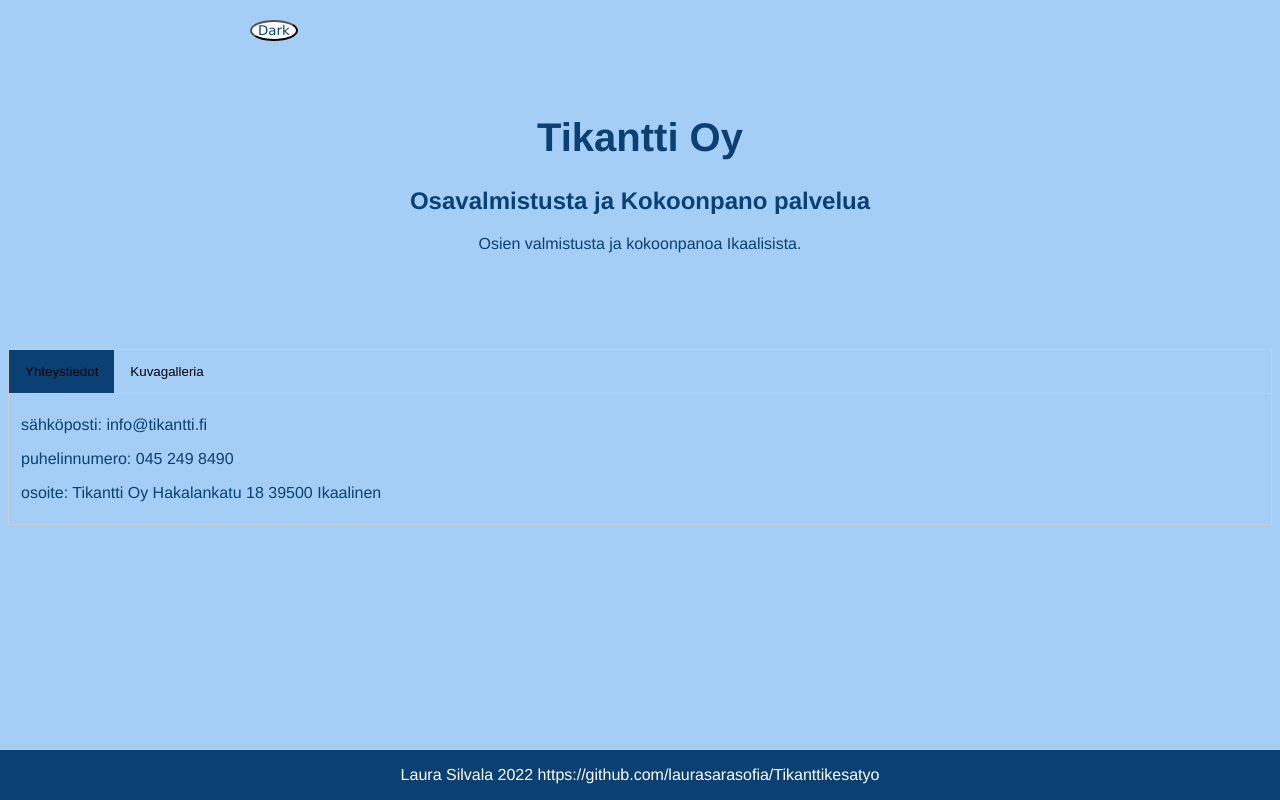
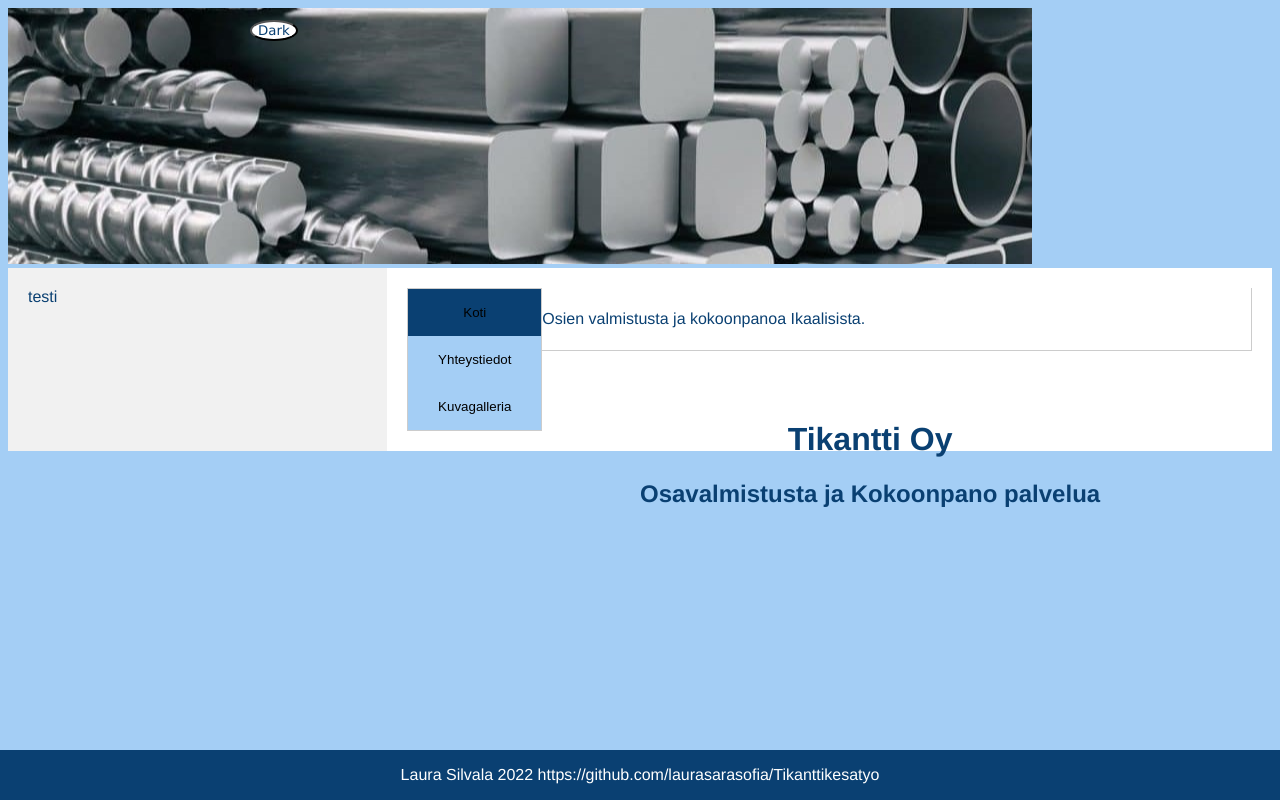
Before and after one commit to laurasarasofia/Tikanttikesatyo, a plain HTML site: page index.html in a window 1280 px wide. Drawn offline with Linux system fonts and the light colour scheme.

Commit message:
yritetty muokata layoutia paremmaksi, hyvin kesken
jaettu sivua osiin
lisätty hero image otsikkoon, jonka takia otsikon teksti aivan väärässä kohtaa...

```diff
--- a/index.html
+++ b/index.html
@@ -7,17 +7,30 @@
     <meta name="viewport" content="width=device-width, initial-scale=1.0">
     <title>Tikantti</title>
     <link rel="stylesheet" href="main.css">
+    <link rel="stylesheet" href="https://cdnjs.cloudflare.com/ajax/libs/font-awesome/4.7.0/css/font-awesome.min.css">
+
 </head>
 
 <body class="light-theme">
     <div class="header">
+        <img src="metalli.jpg" alt="hero-image">
+        <div class="headertext">
             <h1>Tikantti Oy</h1>
             <h2>Osavalmistusta ja Kokoonpano palvelua</h2>
-        <p>Osien valmistusta ja kokoonpanoa Ikaalisista.</p>
         </div>
+    </div>
+    <div class="row">
+        <div class="side">
+            <h>testi</h>
+        </div>
+        <div class="main">
             <div class="tab">
+                <button class="tablinks" onclick="openTab(event, 'Koti')" id="defaultOpen">Koti</button>
                 <button class="tablinks" onclick="openTab(event, 'Yhteystiedot')" id="defaultOpen">Yhteystiedot</button>
                 <button class="tablinks" onclick="openTab(event, 'Kuvagalleria')">Kuvagalleria</button>
+            </div>
+            <div id="Koti" class="tabcontent">
+                <p>Osien valmistusta ja kokoonpanoa Ikaalisista.</p>
             </div>
             <div id="Yhteystiedot" class="tabcontent">
                 <p>sähköposti: info@tikantti.fi</p>
@@ -30,7 +43,8 @@
                 <img src="talli.jpg" alt="talli" style="width:246px;height:auto;">
                 <img src="tikkaat.jpg" alt="tikkaat" style="width:246px;height:auto;">
             </div>
-
+        </div>
+    </div>
     <div>
         <button class="btn">Dark</button>
     </div>
@@ -38,6 +52,7 @@
         <p>Laura Silvala 2022 https://github.com/laurasarasofia/Tikanttikesatyo </p>
     </div>
 
+
     <script src="app.js"></script>
     <noscript>You need to enable JavaScript to view the full site.</noscript>
 </body>
--- a/main.css
+++ b/main.css
@@ -10,23 +10,59 @@ body {
     font-family: helvetica;
 }
 
+* {
+    box-sizing: border-box;
+  }
+
+  /* Column container */
+  .row {
+    display: flex;
+    flex-wrap: wrap;
+  }
+
+  /* Create two unequal columns that sits next to each other */
+  /* Sidebar/left column */
+  .side {
+    flex: 30%; /* Set the width of the sidebar */
+    background-color: #f1f1f1; /* Grey background color */
+    padding: 20px; /* Some padding */
+  }
+
+  /* Main column */
+  .main {
+    flex: 70%; /* Set the width of the main content */
+    background-color: white; /* White background color */
+    padding: 20px; /* Some padding */
+  }
+
 .header {
-    padding: 80px;
-    text-align: center;
     background: var(--bg);
     color: var(--fontColor);
 
 }
 
-.header h1 {
-    font-size: 40px;
+.header img {
+    width: 1024px;
+    height: 256px;
+    background-position: center;
+    background-size: cover;
+    position: relative;
+}
+
+.header .headertext {
+    text-align: center;
+    position: absolute;
+    top: 50%;
+    left: 50%;
 }
 
 
 .tab {
-    overflow: hidden;
+    float: left;
     border: 1px solid #ccc;
     background-color: #a4cef5;
+    width: 16%;
+
 }
 
 .tab button {
@@ -35,14 +71,17 @@ body {
     border: none;
     outline: none;
     cursor: pointer;
-    padding: 14px 16px;
+    padding: 16px;
+    width: 100%;
     transition: 0.3s;
 }
-.tab button:hover{
+
+.tab button:hover {
     background-color: #FFFFFF;
 }
+
 .tab button.active {
-    background-color:#0a4072;
+    background-color: #0a4072;
 }
 
 .tabcontent {
@@ -50,7 +89,7 @@ body {
     padding: 6px 12px;
     border: 1px solid #ccc;
     border-top: none;
-  }
+}
 
 .btn {
     position: absolute;
@@ -61,7 +100,8 @@ body {
     color: var(--btnFontColor);
     background-color: var(--btnBg);
 }
-.footer{
+
+.footer {
     position: fixed;
     left: 0;
     bottom: 0;
```
Also changed, not shown: metalli.jpg (added). Lines whose indentation alone changed are shown as unchanged.
